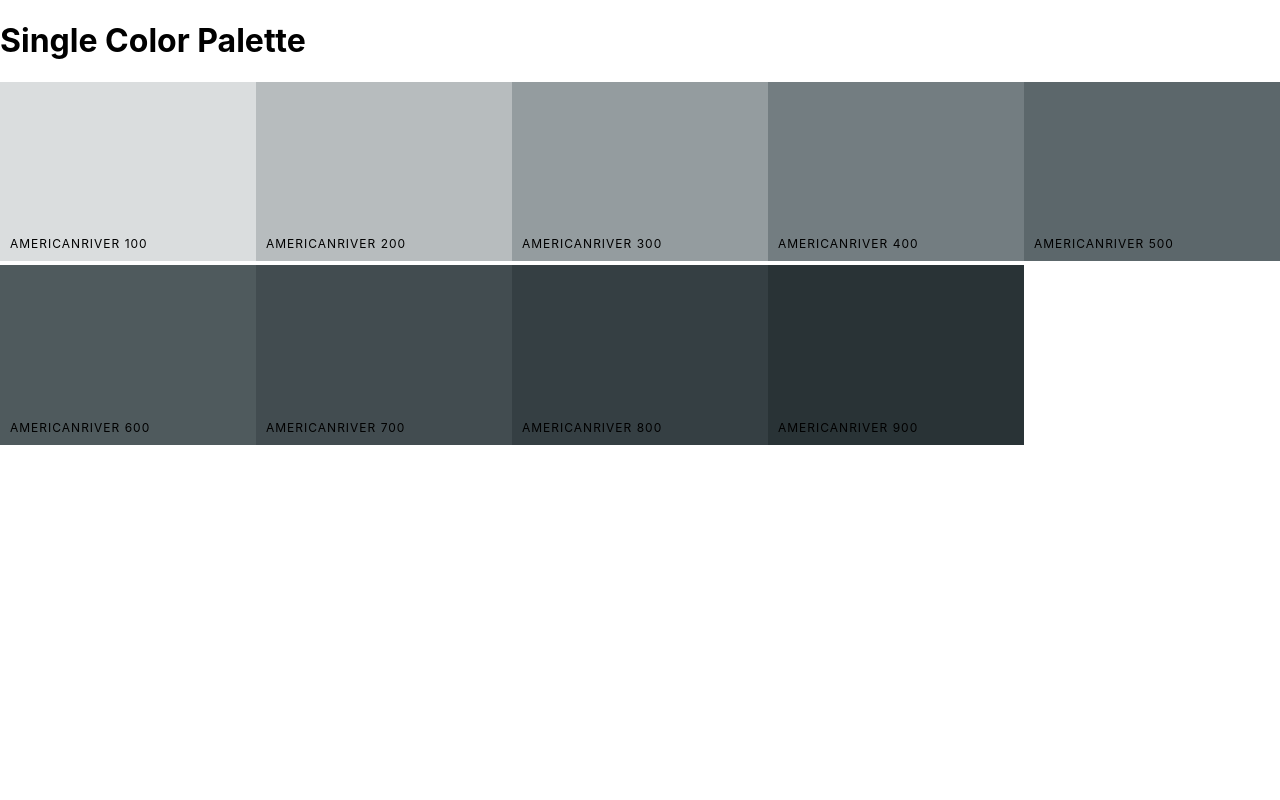
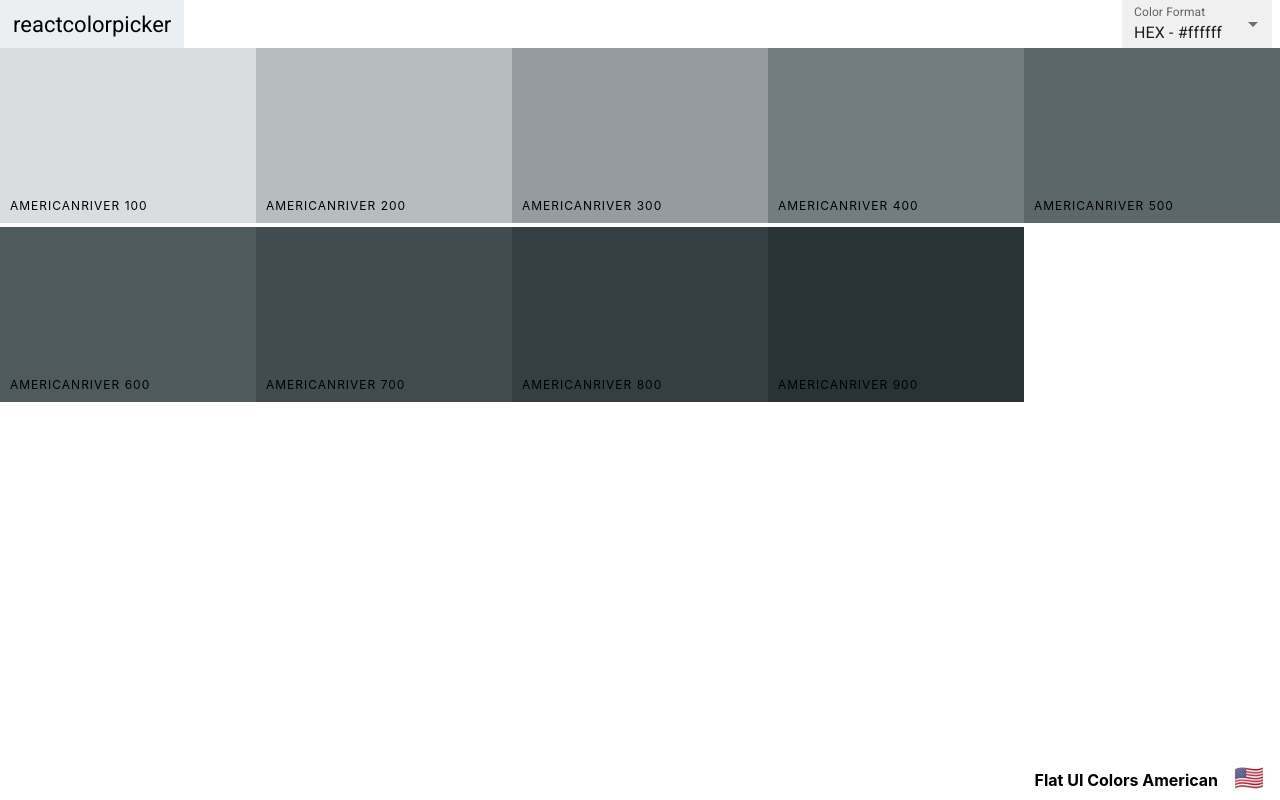
Before and after one commit to MoisesMH/color-app, a React (Create React App) app: page /palette/flat-ui-colors-american/americanriver in a window 1280 px wide. Built offline with nearby package versions, Linux system fonts and the light colour scheme.

Commit message:
Added Navbar and Footer to SingleColorPalette Component
Also, the palette footer was implemented on a separate Component in order to reuse it in both Palette and SingleColorPalette components.

```diff
--- a/src/Navbar.js
+++ b/src/Navbar.js
@@ -8,7 +8,7 @@ import { Select, MenuItem, FormControl, InputLabel, Snackbar, IconButton } from
 import CloseIcon from '@mui/icons-material/Close'
 import { Link } from "react-router-dom";
 
-function Navbar({ level, format, changeLevel, changeFormat }) {
+function Navbar({ level, format, changeLevel, changeFormat, showLevels }) {
     const [toggleOpen, setToggleOpen] = useState(false)
 
     const closeSnackbar = () => {
@@ -25,6 +25,7 @@ function Navbar({ level, format, changeLevel, changeFormat }) {
             <div className="Navbar-logo">
                 <Link to="/">reactcolorpicker</Link>
             </div>
+            {showLevels &&
                 <div className="Navbar-options">
                     <span>Level: {level}</span>
                     <div className="slider">
@@ -39,6 +40,7 @@ function Navbar({ level, format, changeLevel, changeFormat }) {
                         />
                     </div>
                 </div>
+            }
             <div className="select-container">
                 <FormControl variant="filled" sx={{ m: 1, minWidth: 150 }}>
                     <InputLabel id="color-format-label">Color Format</InputLabel>
--- a/src/Palette.js
+++ b/src/Palette.js
@@ -3,6 +3,7 @@ import Navbar from "./Navbar";
 import React, { Component } from "react";
 import ColorBox from "./ColorBox";
 import "./Palette.css"
+import PaletteFooter from "./PaletteFooter";
 
 class Palette extends Component {
     constructor(props) {
@@ -34,15 +35,18 @@ class Palette extends Component {
         return (
             <div className="Palette">
                 <div className="Palette-header">
-                    <Navbar level={this.state.level} format={this.state.format} changeLevel={this.changeLevel} changeFormat={this.changeFormat} />
+                    <Navbar
+                        level={this.state.level}
+                        format={this.state.format}
+                        changeLevel={this.changeLevel}
+                        changeFormat={this.changeFormat}
+                        showLevels
+                    />
                 </div>
                 <div className="Palette-colors">
                     { colorBoxes }
                 </div>
-                <div className="Palette-footer">
-                    <footer>{ paletteName }</footer>
-                    <span className="emoji">{ emoji }</span>
-                </div>
+                <PaletteFooter paletteName={paletteName} emoji={emoji} />
             </div>
         )
     }
--- /dev/null
+++ b/src/PaletteFooter.js
@@ -0,0 +1,14 @@
+import React from "react";
+
+function PaletteFooter({ paletteName, emoji }) {
+    return (
+        <div className="Palette-footer">
+            <footer>
+                {paletteName}
+                <span className="emoji">{emoji}</span>
+            </footer>
+        </div>
+    )
+}
+
+export default PaletteFooter
--- a/src/SingleColorPalette.js
+++ b/src/SingleColorPalette.js
@@ -1,22 +1,42 @@
 import React, { Component } from "react";
 import ColorBox from "./ColorBox";
+import Navbar from "./Navbar";
+import PaletteFooter from "./PaletteFooter";
 
 class SingleColorPalette extends Component {
+    constructor(props) {
+        super(props)
+        this.state = { format: "hex" }
+        this.changeFormat = this.changeFormat.bind(this)
+    }
+
+    changeFormat(val) {
+        this.setState({ format: val })
+    }
+
     render() {
         const colorBoxes = [...this.props.colors.values()].map(c => (
             <ColorBox
                 key={`${c.id}${c.name.slice(-3).trim()}`}
                 name={c.name}
-                backgroundColor={c.hex}
+                backgroundColor={c[this.state.format]}
                 showLink={false}
             />
         ))
         return (
             <div className="Palette">
-                <h1>Single Color Palette</h1>
+                <Navbar
+                    format={this.state.format}
+                    changeFormat={this.changeFormat}
+                    showLevels={false}
+                />
                 <div className="Palette-colors">
                     { colorBoxes }
                 </div>
+                <PaletteFooter
+                    paletteName={this.props.paletteName}
+                    emoji={this.props.emoji}
+                />
             </div>
         )
     }
--- a/src/VerifyPathByColorId.js
+++ b/src/VerifyPathByColorId.js
@@ -14,7 +14,7 @@ function VerifyPathByColorId({ palettes }) {
         if(foundColorIndex === -1) return <Navigate to={`/palette/${paletteId}`} replace />
         colorSet.add(colors[i][foundColorIndex])
     }
-    return <SingleColorPalette colors={colorSet} />
+    return <SingleColorPalette {...generatePalette(palettes[foundPaletteIndex])} colors={colorSet} />
 }
 
 export default VerifyPathByColorId
```
Lines whose indentation alone changed are shown as unchanged.
